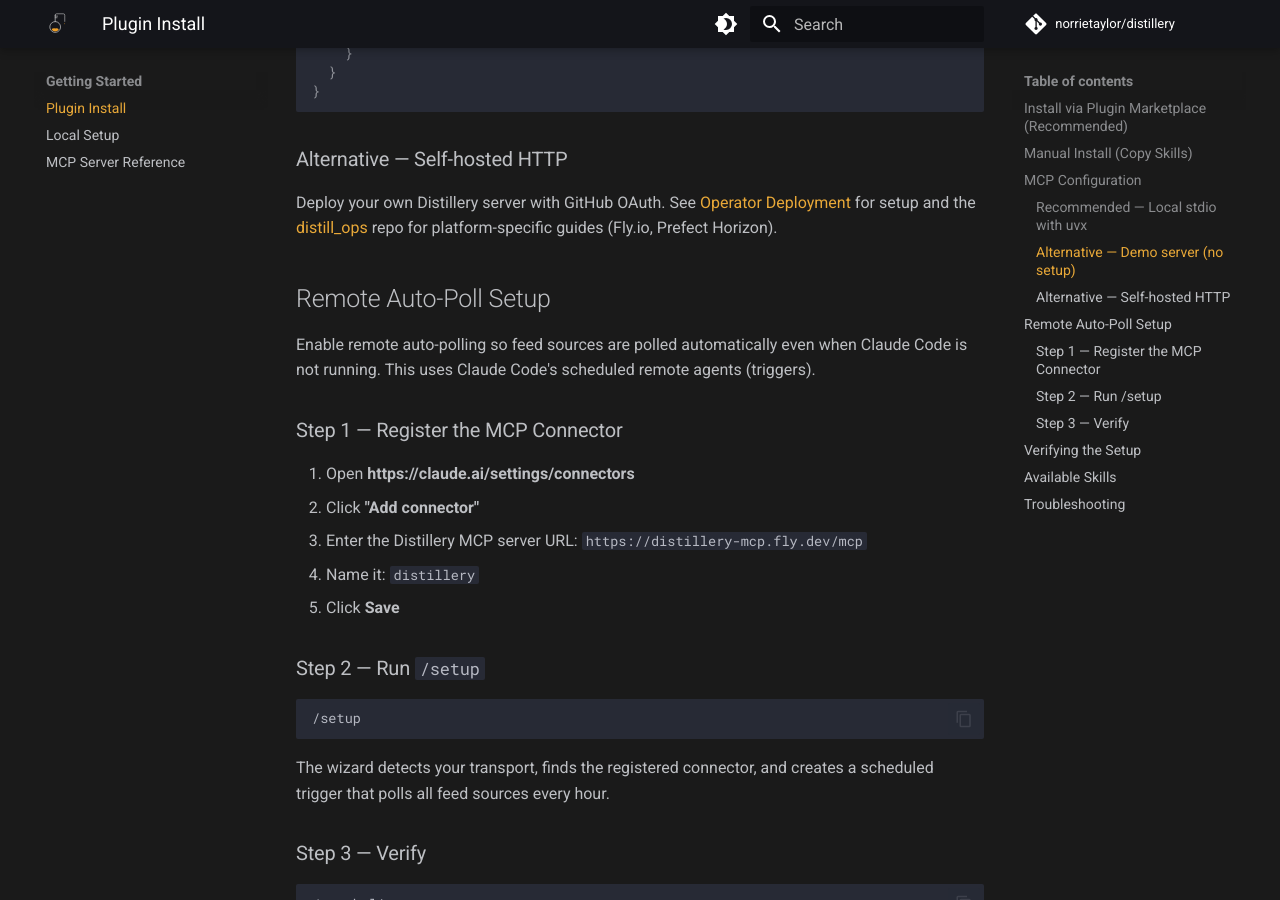
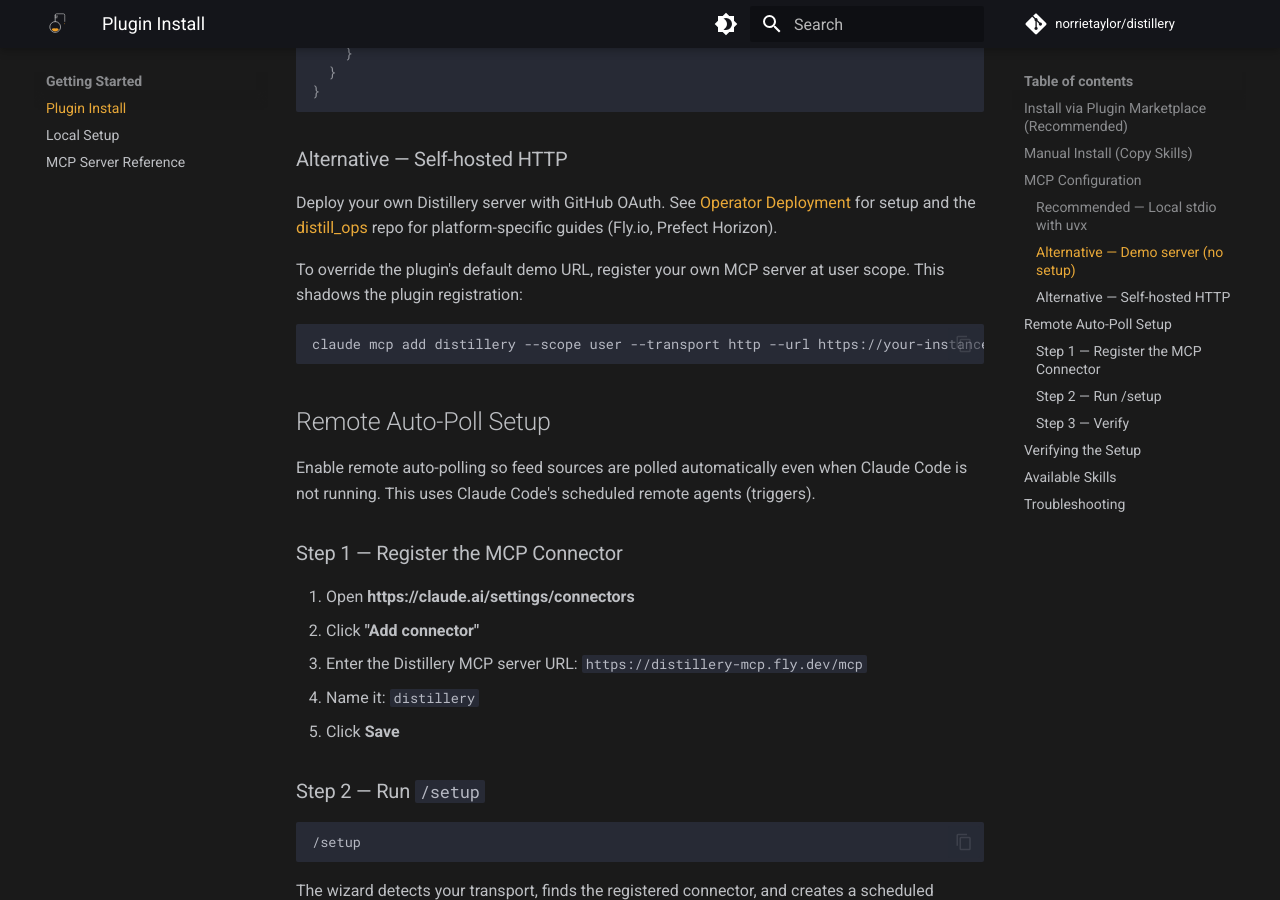
Before and after one commit to norrietaylor/distillery, an MkDocs documentation site: the page built from docs/getting-started/plugin-install.md, in a window 1280 px wide and 900 px high, scrolled down 2748 px. Built offline with MkDocs 1.6.1 and Material for MkDocs 9.7.7, drawn with Linux system fonts in a browser that asks for light colours; comment, search, counter and statistics services are not loaded.

Commit message:
fix(plugin): use env var for MCP URL override instead of unsupported user_config interpolation (#235)
${user_config.<key>} interpolation is not supported in mcpServers.url.
Revert to hardcoded Fly.io URL and document self-host override via
`claude mcp add distillery --scope user`.

Co-Authored-By: Claude Opus 4.6 (1M context) <noreply@anthropic.com>

````diff
--- a/docs/getting-started/plugin-install.md
+++ b/docs/getting-started/plugin-install.md
@@ -116,6 +116,12 @@ To configure manually, add to `~/.claude/settings.json`:
 
 Deploy your own Distillery server with GitHub OAuth. See [Operator Deployment](../team/deployment.md) for setup and the [distill_ops](https://github.com/norrietaylor/distill_ops) repo for platform-specific guides (Fly.io, Prefect Horizon).
 
+To override the plugin's default demo URL, register your own MCP server at user scope. This shadows the plugin registration:
+
+```bash
+claude mcp add distillery --scope user --transport http --url https://your-instance.example.com/mcp
+```
+
 ## Remote Auto-Poll Setup
 
 Enable remote auto-polling so feed sources are polled automatically even when Claude Code is not running. This uses Claude Code's scheduled remote agents (triggers).
````
Also changed, not shown: 2 other files.
